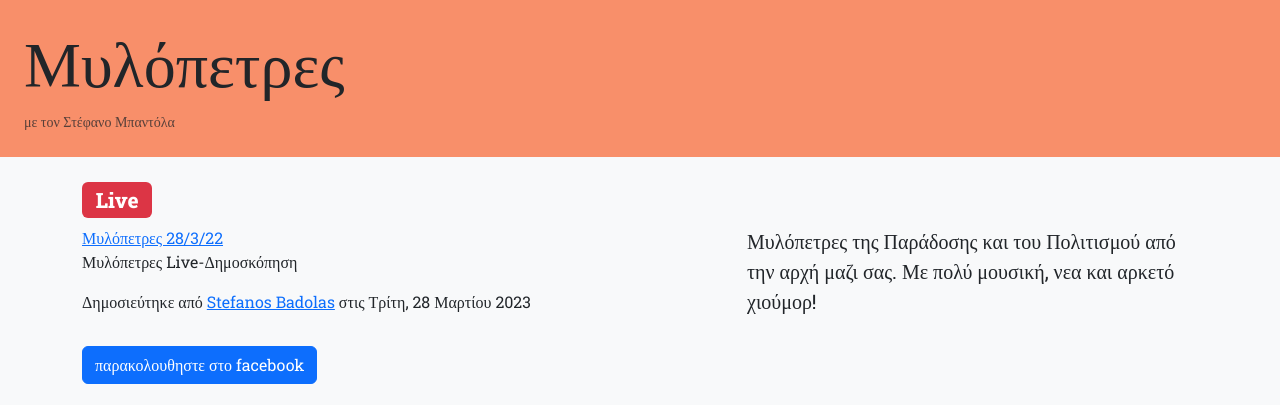
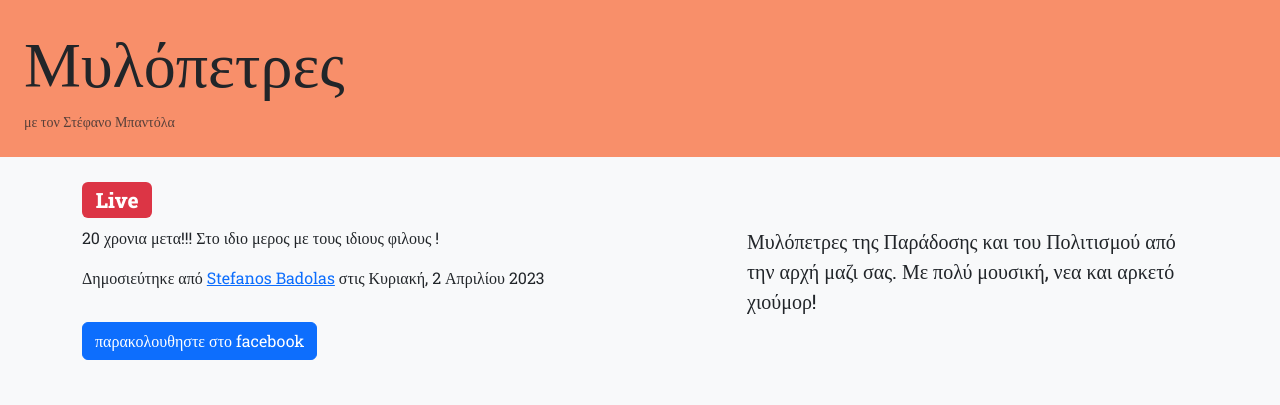
Before and after one commit to milopetres/milopetres.github.io, an Eleventy site: page index.njk in a window 1280 px wide. Shown: the top 405 px of the page. Built offline with nearby package versions, Linux system fonts and the light colour scheme; Eleventy itself is replaced by a stand-in of ours; files that its build step writes are made by us from their sources.

Commit message:
Update Σελίδες “livestream”

```diff
--- a/_includes/live.html
+++ b/_includes/live.html
@@ -1 +1 @@
-<div class="fb-video" data-href="https://www.facebook.com/stefanos.badolas/videos/741417377634913/" data-width="auto" data-show-text="false"><blockquote cite="https://www.facebook.com/stefanos.badolas/videos/741417377634913/" class="fb-xfbml-parse-ignore"><a href="https://www.facebook.com/stefanos.badolas/videos/741417377634913/">Μυλόπετρες 28/3/22</a><p>Μυλόπετρες Live-Δημοσκόπηση</p>Δημοσιεύτηκε από <a href="https://www.facebook.com/stefanos.badolas">Stefanos Badolas</a> στις Τρίτη, 28 Μαρτίου 2023</blockquote></div>
+<div class="fb-video" data-href="https://www.facebook.com/stefanos.badolas/videos/122525230716098/" data-width="auto" data-show-text="false"><blockquote cite="https://www.facebook.com/stefanos.badolas/videos/122525230716098/" class="fb-xfbml-parse-ignore"><a href="https://www.facebook.com/stefanos.badolas/videos/122525230716098/"></a><p>20 χρονια μετα!!! Στο ιδιο μερος με τους ιδιους φιλους !</p>Δημοσιεύτηκε από <a href="https://www.facebook.com/stefanos.badolas">Stefanos Badolas</a> στις Κυριακή, 2 Απριλίου 2023</blockquote></div>
```
